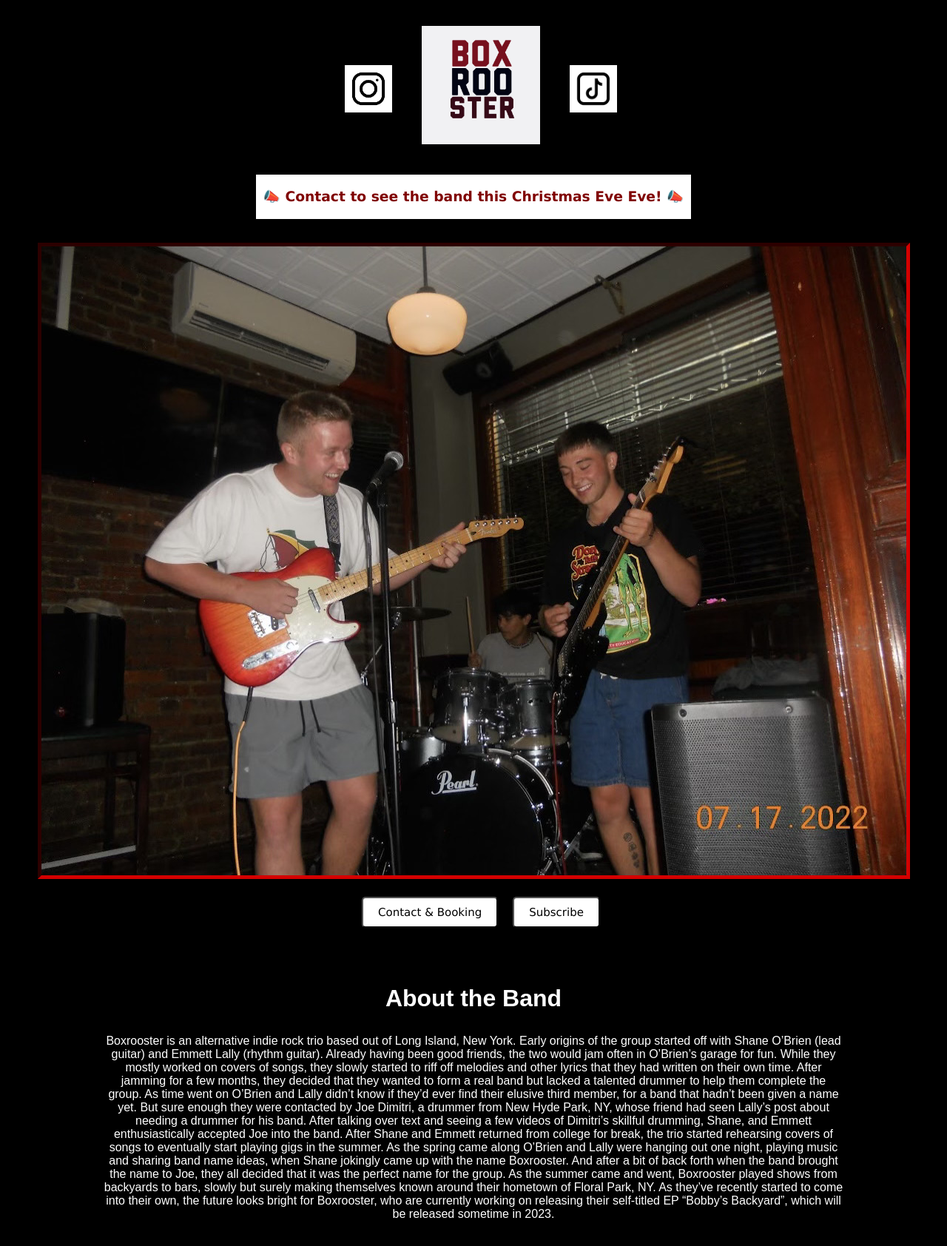
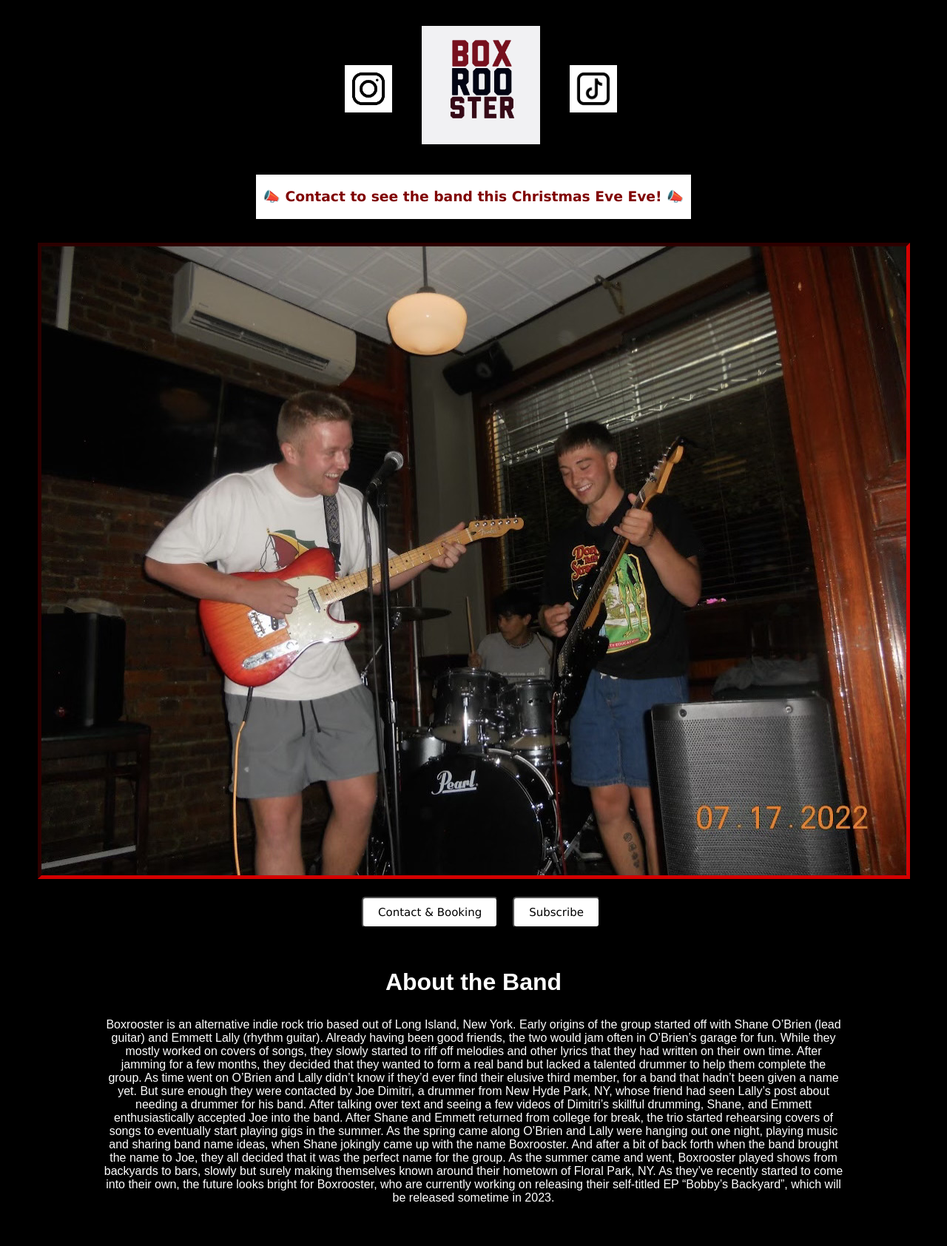
Before and after one commit to Harry-Schlechter/boxrooster123, a React (Create React App) app in the folder my-app/: page / in a window 1280 px wide. Shown: the top 1684 px of the page at 74% size. Built offline with nearby package versions, Linux system fonts and the light colour scheme.

Commit message:
now done

```diff
--- a/my-app/package.json
+++ b/my-app/package.json
@@ -4,7 +4,10 @@
   "version": "0.1.0",
   "private": true,
   "dependencies": {
-    "@material-ui/core": "^4.12.4",
+    "@emotion/react": "^11.10.5",
+    "@emotion/styled": "^11.10.5",
+    "@mui/icons-material": "^5.11.0",
+    "@mui/material": "^5.11.1",
     "@testing-library/jest-dom": "^5.16.5",
     "@testing-library/react": "^13.4.0",
     "@testing-library/user-event": "^13.5.0",
--- a/my-app/src/App.css
+++ b/my-app/src/App.css
@@ -1,6 +1,6 @@
 .App {
   background-color: black;
-  min-width: 750px;
+  min-width: 100px;
 }
 .App-logo {
   height: 20vmin;
@@ -69,7 +69,7 @@
   align-items: center;
   display: flex;
   justify-content: center;
-  margin-bottom: 125px;
+  margin-bottom: 20px;
 }
 
 .but {
@@ -91,7 +91,6 @@
   align-items: center;
   display: flex;
   flex-direction: column;
-  height: 28vh;
 }
 
 .abouthead {
--- a/my-app/src/App.js
+++ b/my-app/src/App.js
@@ -5,10 +5,7 @@ import insta from './insta.png';
 import tiktok from './tiktok.png';
 import './App.css';
 import React from "react";
-import Dialog from "@material-ui/core/Dialog";
-import DialogActions from "@material-ui/core/DialogActions";
-import DialogContent from "@material-ui/core/DialogContent";
-import Button from "@material-ui/core/Button";
+import Dialog from '@mui/material/Dialog';
 
 function App() {
   document.body.style.backgroundColor = "black"
@@ -68,12 +65,10 @@ function App() {
         </a>
           <button className="but" onClick={handleOpen} > Subscribe </button>
           <Dialog open = {open} onClose={handleClose}>
-            <DialogContent>
+
             <iframe src="https://docs.google.com/forms/d/e/1FAIpQLScveAO1_E4r8RcGhq8-hpSHzvyAriY5QdKnFHG3kBZpbQZ0Wg/viewform?embedded=true" width="640" height="542" frameborder="0" marginheight="0" marginwidth="0">Loading…</iframe>
-            </DialogContent>
-            <DialogActions>
-              <Button onClick={handleClose}>Close</Button>
-            </DialogActions>
+
+            <button onClick={handleClose} >Close</button>
           </Dialog>
       </div>
       <div className="About">
```
Also changed, not shown: 1 other file (tests, documents, lock files or other folders).
